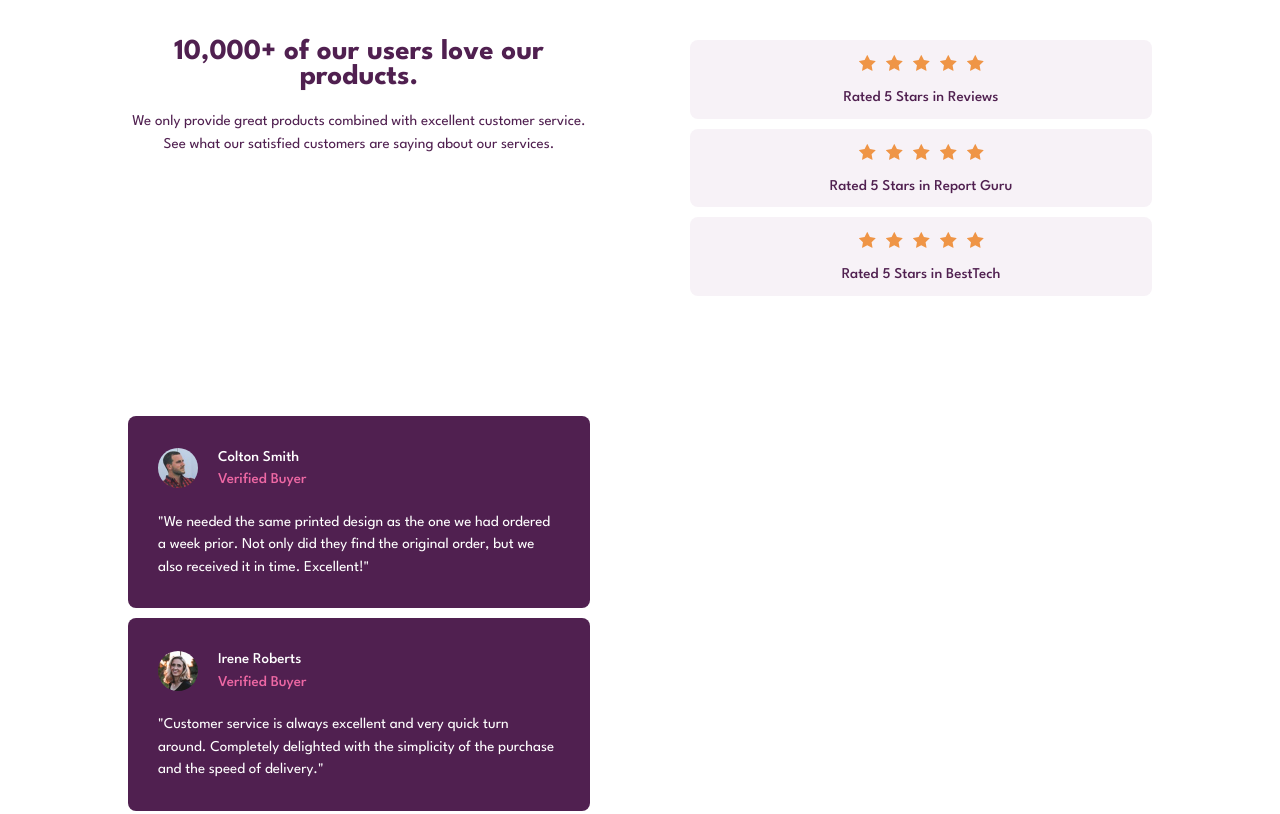
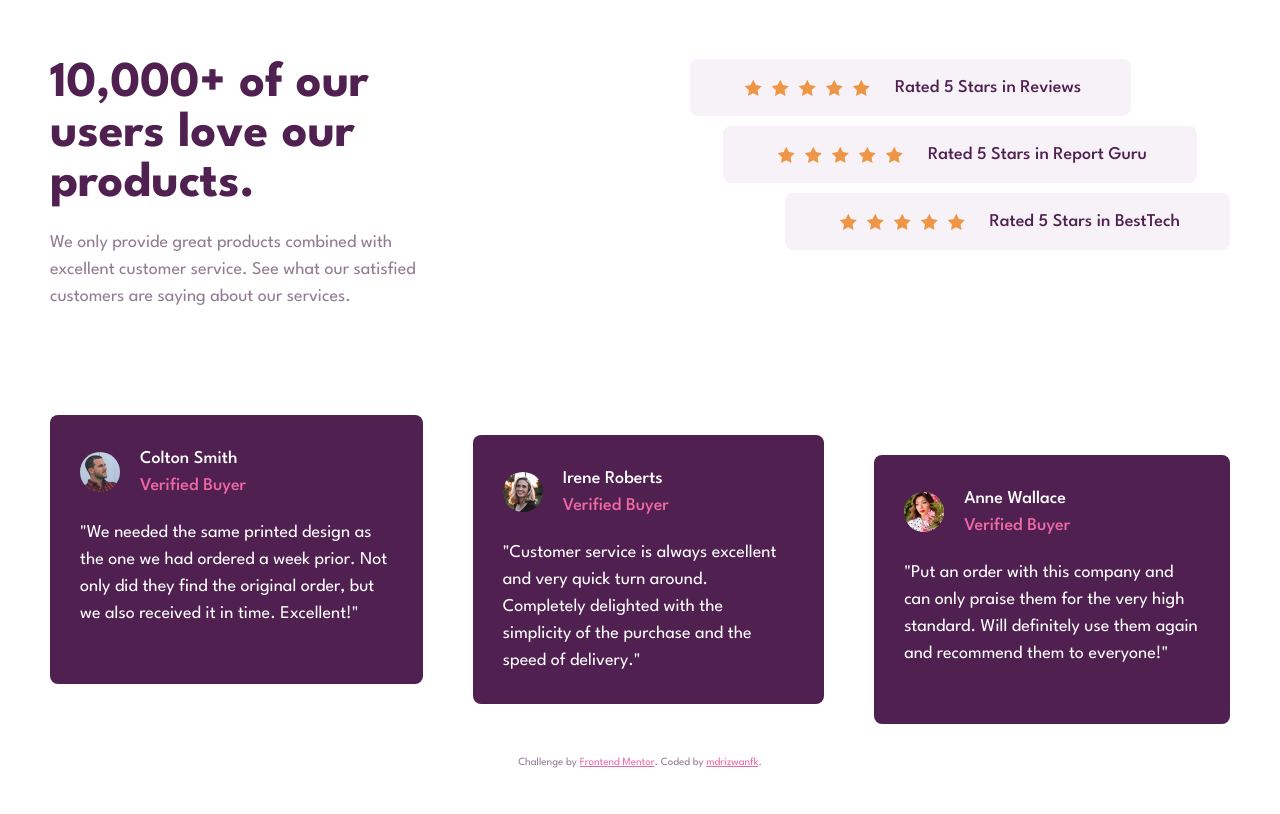
Before and after one commit to mdrizwanfk/fem-social-proof-section, a plain HTML site: page index.html in a window 1280 px wide. Shown: the top 814 px of the page. Drawn offline with Linux system fonts and the light colour scheme.

Commit message:
desktop design done

```diff
--- a/index.html
+++ b/index.html
@@ -22,7 +22,7 @@
     <main class="sp-grid">
       <article class="sp-claim text-clr-primary-1">
         <h2>10,000+ of our users love our products.</h2>
-        <p>
+        <p class="text-clr-neutral-1">
           We only provide great products combined with excellent customer
           service. See what our satisfied customers are saying about our
           services.
@@ -57,7 +57,7 @@
           >Rated 5 Stars in BestTech
         </article>
       </article>
-      <article class="sp-testimonials">
+      <article class="sp-testimonials grid-col-span-2">
         <article class="testimonial bg-clr-primary-1 text-clr-neutral-3">
           <div class="person">
             <img
--- a/style.css
+++ b/style.css
@@ -11,6 +11,7 @@
   --fw-700: 700;
 
   --fs-500: 1.5rem;
+  --fs-550: 1.8rem;
   --fs-600: 2.6rem;
   --fs-700: 2.9rem;
 
@@ -31,6 +32,12 @@
 @media screen and (min-width: 992px) {
   :root {
     --fs-heading: var(--fs-700);
+    --fs-body: var(--fs-550);
+  }
+
+  /* Utilities */
+  .grid-col-span-2 {
+    grid-column: span 2;
   }
 }
 
@@ -144,7 +151,7 @@ svg {
   text-align: center;
 }
 .attribution a {
-  color: #000;
+  color: var(--clr-primary-2);
 }
 
 body {
@@ -161,7 +168,7 @@ body {
 
 /* Social Proof */
 .sp-grid {
-  margin: 4rem 5rem;
+  margin: 4rem 5rem 1rem;
   min-width: 30rem;
   max-width: 40rem;
   /* width: 35rem; */
@@ -242,6 +249,71 @@ body {
     display: grid;
     gap: 10rem;
     grid-template-columns: repeat(2, 1fr);
-    width: 80%;
+    max-width: 120.4rem;
+    margin-bottom: 4rem;
+  }
+
+  .sp-claim {
+    width: 40rem;
+    text-align: left;
+    margin-bottom: 2.5rem;
+  }
+
+  .sp-claim > h2 {
+    font-weight: var(--fw-700);
+    font-size: 5rem;
+    line-height: 5rem;
+    margin-bottom: 2rem;
+  }
+
+  .sp-ratings {
+    display: flex;
+    flex-direction: column;
+  }
+
+  .sp-ratings > .rating {
+    width: fit-content;
+    padding: 1.5rem 5rem;
+    display: flex;
+    align-items: center;
+  }
+
+  .sp-ratings > :first-child {
+    align-self: flex-start;
+  }
+
+  .sp-ratings > :nth-child(2) {
+    align-self: center;
+  }
+
+  .sp-ratings > :last-child {
+    align-self: flex-end;
+  }
+
+  .sp-ratings .stars {
+    display: inline-flex;
+    margin: auto;
+    margin-right: 2rem;
+  }
+
+  .sp-ratings img {
+    padding: 0.5rem;
+  }
+
+  .sp-testimonials {
+    display: flex;
+    flex-direction: row;
+    justify-content: space-between;
+    gap: 5rem;
+  }
+
+  .sp-testimonials > :first-child {
+    position: relative;
+    top: -2rem;
+  }
+
+  .sp-testimonials > :last-child {
+    position: relative;
+    top: 2rem;
   }
 }
```
